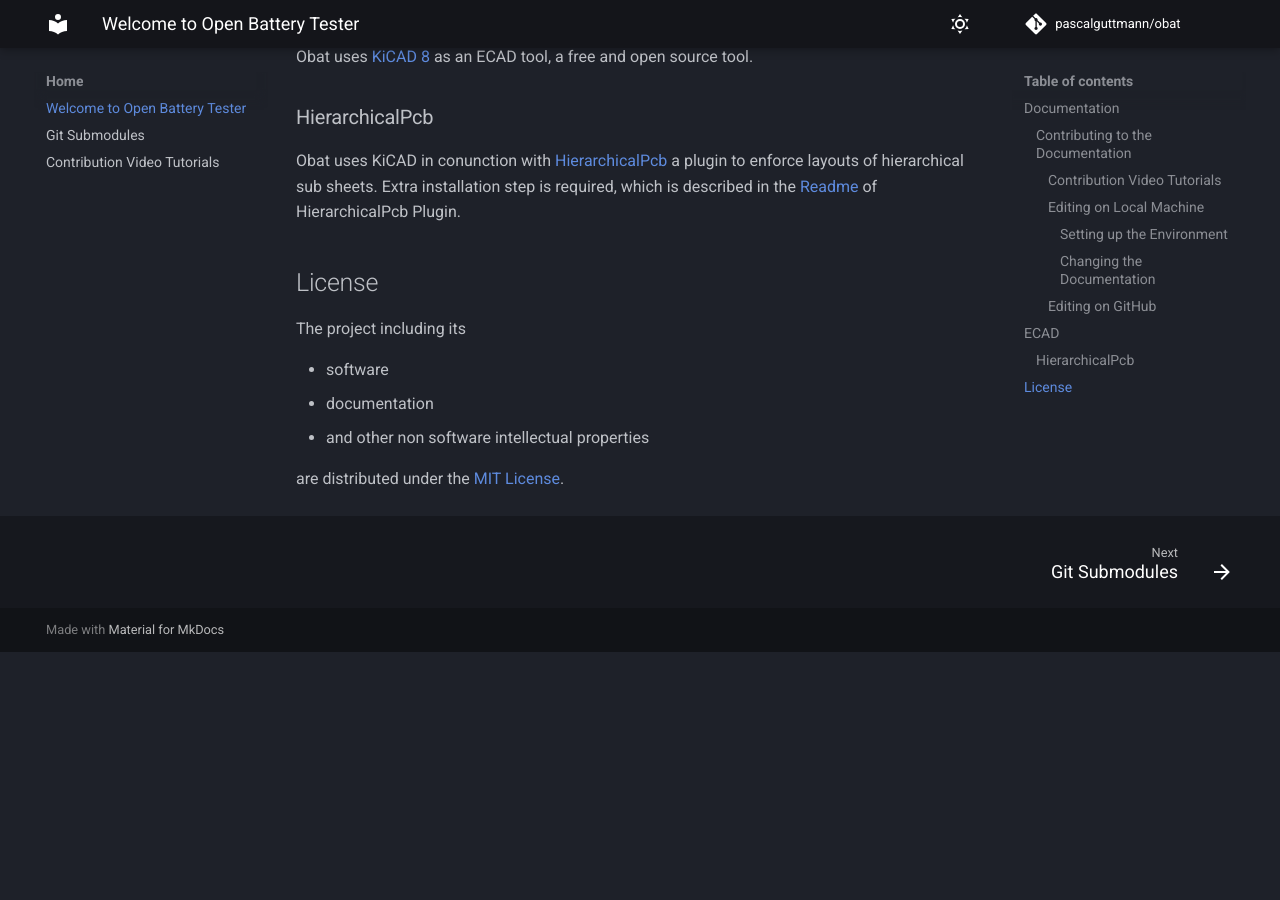
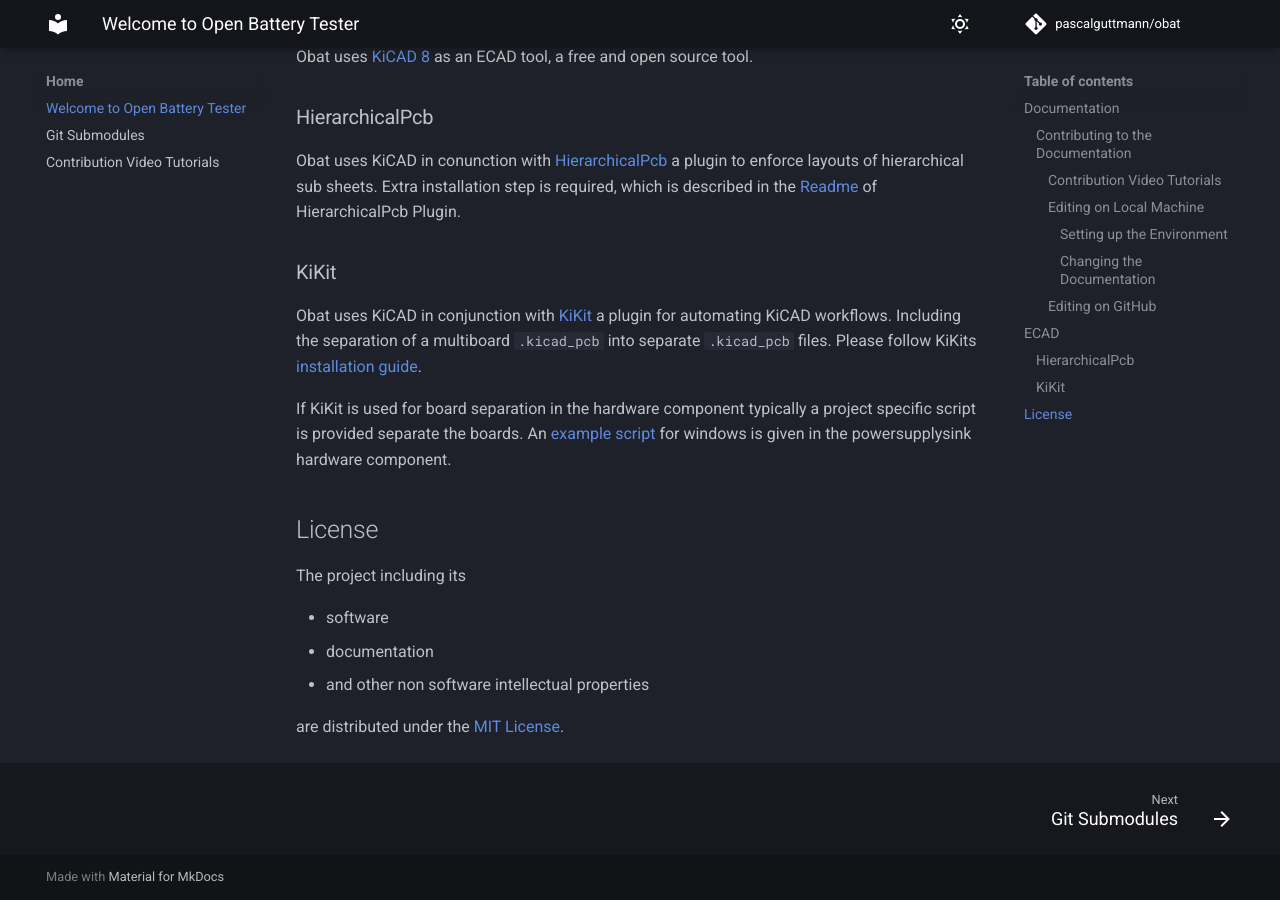
Before and after one commit to pascalguttmann/obat, an MkDocs documentation site: the page built from docs/README.md, in a window 1280 px wide and 900 px high, scrolled down 2395 px. Built offline with MkDocs 1.6.1 and Material for MkDocs 9.7.7, drawn with Linux system fonts in a browser that asks for light colours; comment, search, counter and statistics services are not loaded; before the commit the page ends 3047 px from its top, so only the background shows below that.

Commit message:
add readme hint for kikit usage

```diff
--- a/docs/index.md
+++ b/docs/README.md
@@ -121,6 +121,21 @@
 [readme-hierarchical-pcb]:
 https://github.com/gauravmm/HierarchicalPcb/blob/master/README.md
 
+### KiKit
+
+Obat uses KiCAD in conjunction with [KiKit] a plugin for automating KiCAD
+workflows. Including the separation of a multiboard `.kicad_pcb` into separate
+`.kicad_pcb` files. Please follow KiKits [installation guide].
+
+If KiKit is used for board separation in the hardware component typically a
+project specific script is provided separate the boards. An [example
+script][kikit-separate-example] for windows is given in the powersupplysink
+hardware component.
+
+[KiKit]: https://github.com/yaqwsx/KiKit
+[installation guide]: https://yaqwsx.github.io/KiKit/latest/installation/intro/
+[kikit-separate-example]: ./hw/pss/kikit_separate.bat
+
 ## License
 
 The project including its
--- a/mkdocs.yml
+++ b/mkdocs.yml
@@ -5,7 +5,7 @@
 edit_uri: edit/main/docs/
 nav:
   - Home:
-    - index.md
+    - README.md
     - git-submodules.md
     - tutorial-vids.md
   - Design:
```
Also changed, not shown: README.md (+15 -0 lines).
